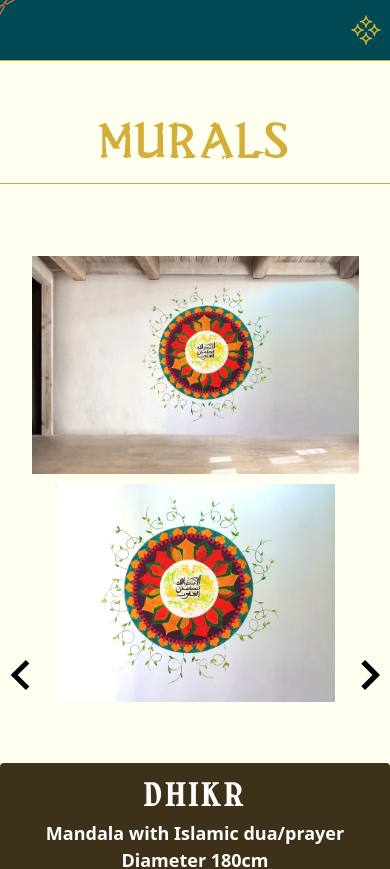
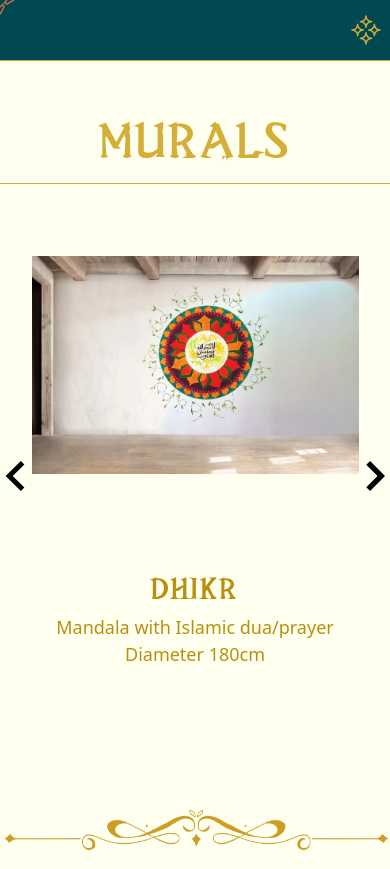
Before and after one commit to naseehan/aliyanizar, a React (Vite) app: page /murals in a window 390 px wide. Shown: the top 869 px of the page. Built offline with nearby package versions, Linux system fonts and the light colour scheme.

Commit message:
changes in morals page

```diff
--- a/src/components/embla/ArtWorks.jsx
+++ b/src/components/embla/ArtWorks.jsx
@@ -8,6 +8,7 @@ import {
 import "./embla.css";
 import { products } from "../../pages/shopItems";
 import { Link, useNavigate } from "react-router-dom";
+import GoBack from "../GoBack";
 // import { DotButton, useDotButton } from './EmblaCarouselDotButton'
 
 const TWEEN_FACTOR_BASE = 0.52;
@@ -108,7 +109,8 @@ const ArtWorks = (props) => {
   }, [emblaApi, tweenScale]);
 
   return (
-    <div className="bg-[#FFFFF0] pt-27 sm:pt-40">
+    <div className="bg-[#FFFFF0] pt-27 sm:pt-40 relative">
+      <GoBack />
       {/* header */}
       <div className="text-center max-w-[615px] mx-auto">
         <h1 className="text-[60px] font-bold tracking-[8px] text-[#c16d3c] font-['Maghfirea',sans-serif] uppercase">
--- a/src/pages/About.jsx
+++ b/src/pages/About.jsx
@@ -2,10 +2,12 @@ import React from "react";
 import avatar from "../assets/aliya.webp";
 import diamond from "../assets/diamond.webp"
 import "../App.css"
+import GoBack from "../components/GoBack";
 
 const About = () => {
   return (
-    <div className="bg-[#FFFFF0]">
+    <div className="bg-[#FFFFF0] relative">
+      <GoBack />
       <div className="max-w-[1000px] pt-30 mx-auto">
         {/* about section */}
         <div
--- a/src/pages/Contact.jsx
+++ b/src/pages/Contact.jsx
@@ -1,5 +1,6 @@
 import React, { useRef } from 'react'
 import { Link, useLocation, useNavigate } from 'react-router-dom'
+import GoBack from '../components/GoBack'
 
 const Contact = () => {
 
@@ -41,8 +42,8 @@ const handleSubmit = async (e) => {
 
 
   return (
-    <div className='  bg-[#FFFFF0]'>
-
+    <div className='relative  bg-[#FFFFF0]'>
+<GoBack />
 <div className='max-w-[1000px] pt-25 sm:pt-40 pb-10 mx-auto'>
       {/* container */}
       <div className='grid gap-12'>
--- a/src/pages/Murals.jsx
+++ b/src/pages/Murals.jsx
@@ -109,7 +109,7 @@ const Murals = () => {
                 alt="artwork"
               />
               <img
-                className="h-[218px] mt-2.5  sm:h-[500px] w-full object-contain sm:absolute top-0 left-0 transition-opacity duration-500 sm:opacity-0 sm:group-hover:opacity-100 "
+                className="hidden sm:block h-[218px] mt-2.5  sm:h-[500px] w-full object-contain sm:absolute top-0 left-0 transition-opacity duration-500 sm:opacity-0 sm:group-hover:opacity-100 "
                 src={item.hoverImg}
                 loading="lazy"
                 alt="artwork"
@@ -117,14 +117,14 @@ const Murals = () => {
             </div>
 
             {/* Caption (always visible) */}
-            <div className="bg-[#3d3219]  px-4 py-3 text-center mt-2 rounded h-auto">
-              <h3 className="text-[30px] font-bold font-[Flaviotte] tracking-[4px] text-white uppercase">
+            <div className="px-4 py-3 text-center mt-2 rounded h-auto">
+              <h3 className="text-[30px] font-bold font-['Maghfirea',sans-serif] tracking-[4px] text-[#b9900d] uppercase">
                 {item.name}
               </h3>
-              <p className="text-[18px] font-semibold text-white">
+              <p className="text-[18px] font-medium text-[#b9900d]">
                 {item.categories}
               </p>
-              <p className="text-[18px] font-semibold text-white">
+              <p className="text-[18px] font-medium text-[#b9900d]">
                 {item.size}
               </p>
             </div>
--- a/src/pages/Services.jsx
+++ b/src/pages/Services.jsx
@@ -5,10 +5,12 @@ import icon2 from "../assets/illu.svg";
 import icon3 from "../assets/3d.svg";
 import icon4 from "../assets/staircase.svg";
 import paint from "../assets/paint.svg"
+import GoBack from "../components/GoBack";
 
 const Services = () => {
   return (
-    <div className="bg-[#FFFFF0]">
+    <div className="bg-[#FFFFF0] relative">
+      <GoBack />
       <div className="max-w-[1000px] pt-40  mx-auto">
         {/* header */}
 
--- a/src/pages/Shop.jsx
+++ b/src/pages/Shop.jsx
@@ -8,6 +8,7 @@ import { useNavigate } from "react-router-dom";
 import { useDispatch, useSelector } from "react-redux";
 import { addToCart, removeFromCart } from "../store/cartSlice";
 import { toggleFave, removeFave } from "../store/favesSlice";
+import GoBack from "../components/GoBack";
 
 const Shop = () => {
   const [price, setPrice] = useState(35);
@@ -142,6 +143,7 @@ const Shop = () => {
 
   return (
     <div className="lg:flex pt-27 sm:pt-40 bg-[#FFFFF0] relative">
+      <GoBack />
       <div
         className={`absolute inset-0 z-50  ${
           showCart || faveHide || filterHide ? "block" : "hidden"
--- a/src/pages/Work.jsx
+++ b/src/pages/Work.jsx
@@ -1,5 +1,6 @@
 import React from "react";
 import { Link, useLocation, useNavigate } from "react-router-dom";
+import GoBack from "../components/GoBack";
 
 const Work = () => {
 
@@ -11,6 +12,7 @@ const Work = () => {
 
   return (
     <div className="bg-[#FFFFF0] relative">
+      <GoBack />
       {/* <button onClick={handleBack} className="absolute top-28 left-3.5">go back</button> */}
       <div className="max-w-[1000px] pt-40  mx-auto">
         {/* heading */}
--- a/src/pages/murals.css
+++ b/src/pages/murals.css
@@ -12,14 +12,7 @@
   height: 700px !important;
   max-height: 100vh;
 }
-@media (max-width:637px){
- .murals-slider [class^="number-slide"],
-.murals-slider [class*="number-slide"]{
-  height: 837px !important;
-  max-height: 200vh;
-  align-items: start;
-}
-}
+
 
 
 .arrow {
@@ -45,3 +38,19 @@
 /* .arrow--disabled {
   fill: rgba(255, 255, 255, 0.5);
 } */
+
+@media (max-width:637px){
+ .murals-slider [class^="number-slide"],
+.murals-slider [class*="number-slide"]{
+  height: 440px !important;
+  max-height: 200vh;
+  align-items: start;
+}
+.arrow--left {
+  left: 0px;
+}
+
+.arrow--right {
+  right: 0px;
+}
+}
```
